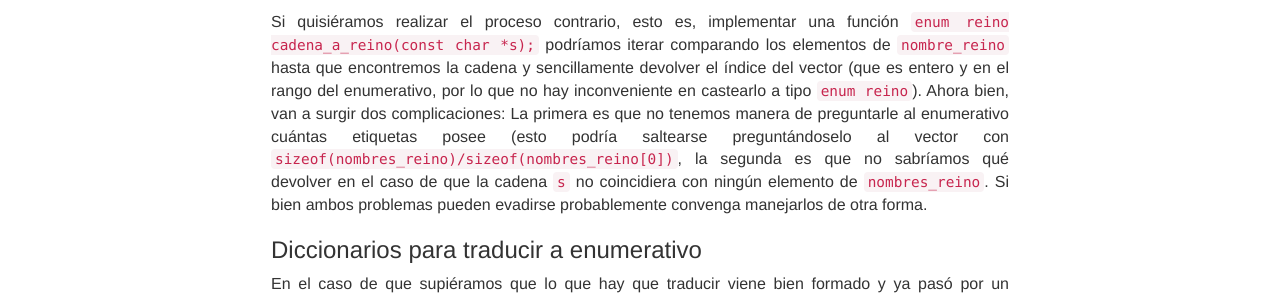
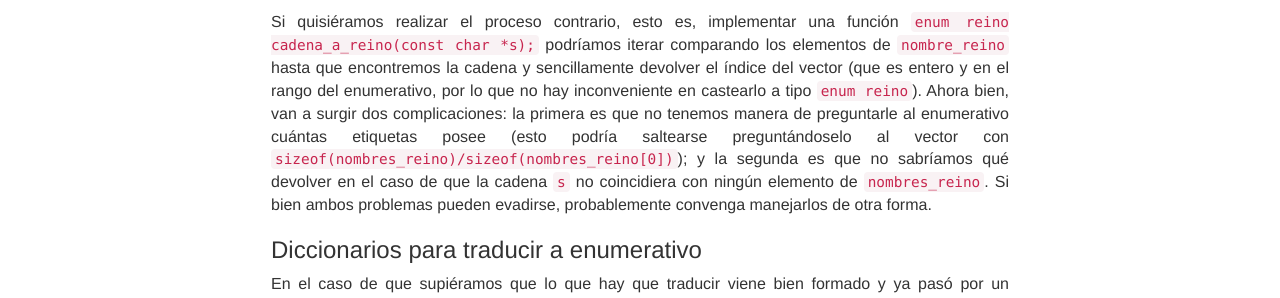
Before and after one commit to algoritmos-rw/algoritmos, a Jekyll site: the page built from static/faq/lenguaje-c.md, in a window 1280 px wide and 900 px high, scrolled down 5287 px. Shown: the part 178-476 px from the top of the window. Built offline with Jekyll 4.4.1, drawn with Linux system fonts in a browser that asks for light colours; nearby versions of some CDN libraries.

```diff
--- a/static/faq/lenguaje-c.md
+++ b/static/faq/lenguaje-c.md
@@ -223,7 +223,7 @@ char *reino_a_cadena(enum reino r) {
 
 Notar que la precondición implícita de la función es asumir que se cumple el invariante del enumerativo, es decir, que el mismo contiene una etiqueta válida de la definición del `enum`.
 
-Si quisiéramos realizar el proceso contrario, esto es, implementar una función `enum reino cadena_a_reino(const char *s);` podríamos iterar comparando los elementos de `nombre_reino` hasta que encontremos la cadena y sencillamente devolver el índice del vector (que es entero y en el rango del enumerativo, por lo que no hay inconveniente en castearlo a tipo `enum reino`). Ahora bien, van a surgir dos complicaciones: La primera es que no tenemos manera de preguntarle al enumerativo cuántas etiquetas posee (esto podría saltearse preguntándoselo al vector con `sizeof(nombres_reino)/sizeof(nombres_reino[0])`, la segunda es que no sabríamos qué devolver en el caso de que la cadena `s` no coincidiera con ningún elemento de `nombres_reino`. Si bien ambos problemas pueden evadirse probablemente convenga manejarlos de otra forma.
+Si quisiéramos realizar el proceso contrario, esto es, implementar una función `enum reino cadena_a_reino(const char *s);` podríamos iterar comparando los elementos de `nombre_reino` hasta que encontremos la cadena y sencillamente devolver el índice del vector (que es entero y en el rango del enumerativo, por lo que no hay inconveniente en castearlo a tipo `enum reino`). Ahora bien, van a surgir dos complicaciones: la primera es que no tenemos manera de preguntarle al enumerativo cuántas etiquetas posee (esto podría saltearse preguntándoselo al vector con `sizeof(nombres_reino)/sizeof(nombres_reino[0])`); y la segunda es que no sabríamos qué devolver en el caso de que la cadena `s` no coincidiera con ningún elemento de `nombres_reino`. Si bien ambos problemas pueden evadirse, probablemente convenga manejarlos de otra forma.
 
 ### Diccionarios para traducir a enumerativo
 
```
